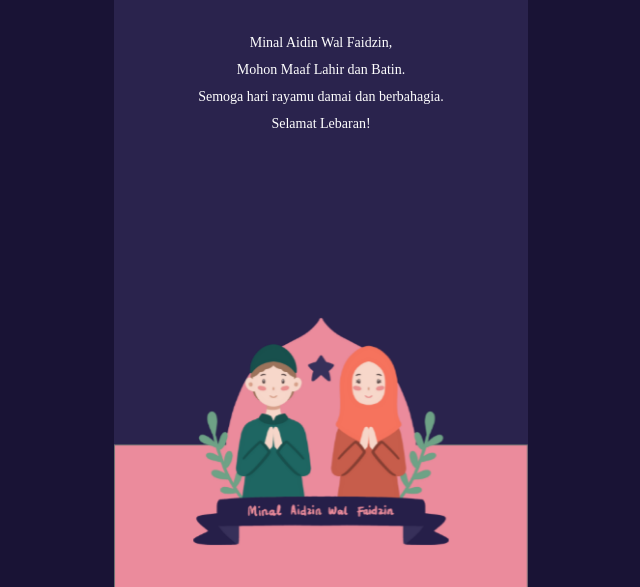
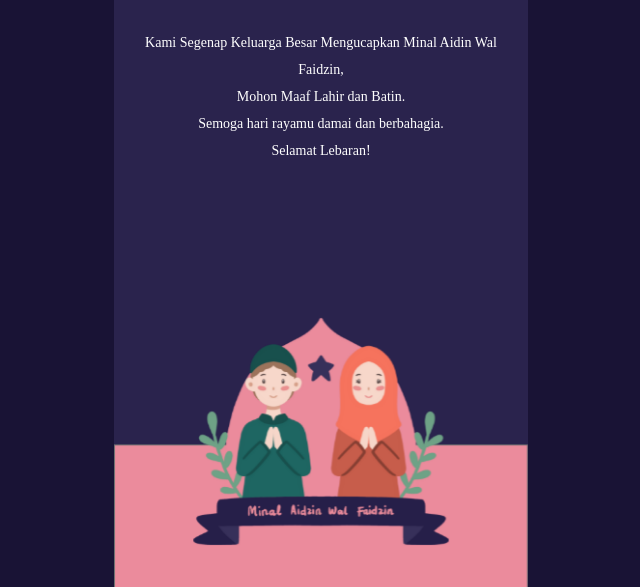
Before and after one commit to DkGaming12/idulfitri2023, a plain HTML site: page backup.html in a window 1280 px wide. Shown: the part 213-800 px from the top of the page, without its empty margins (319-959 px from the left). Drawn offline with nearby package versions, Linux system fonts and the light colour scheme; a small style sheet from the web is missing; a web font is replaced by a local one.

Commit message:
Update backup.html

```diff
--- a/backup.html
+++ b/backup.html
@@ -6,7 +6,7 @@
     <meta http-equiv="X-UA-Compatible" content="IE=edge">
     <meta name="viewport" content="width=device-width, initial-scale=1.0">
     <title>Selamat Lebaran!</title>
-    <meta name="description" content="Selamat Hari Raya Idul Fitri 1442 H">
+    <meta name="description" content="Selamat Hari Raya Idul Fitri 1444 H">
     <link rel="stylesheet"
         href="https://cdn.jsdelivr.net/npm/roboto-fontface@0.10.0/css/roboto/roboto-fontface.min.css">
     <link rel="stylesheet" href="https://maxcdn.bootstrapcdn.com/bootstrap/4.0.0/css/bootstrap.min.css"
@@ -381,6 +381,7 @@
             <div class="line"></div>
             <img class="fitri" src="/img/hariraya.svg">
             <div class="greeting">
+                Kami Segenap Keluarga Besar Mengucapkan
                 Minal Aidin Wal Faidzin,<br>
                 Mohon Maaf Lahir dan Batin.<br>
                 Semoga hari rayamu damai dan berbahagia. <br>
```
